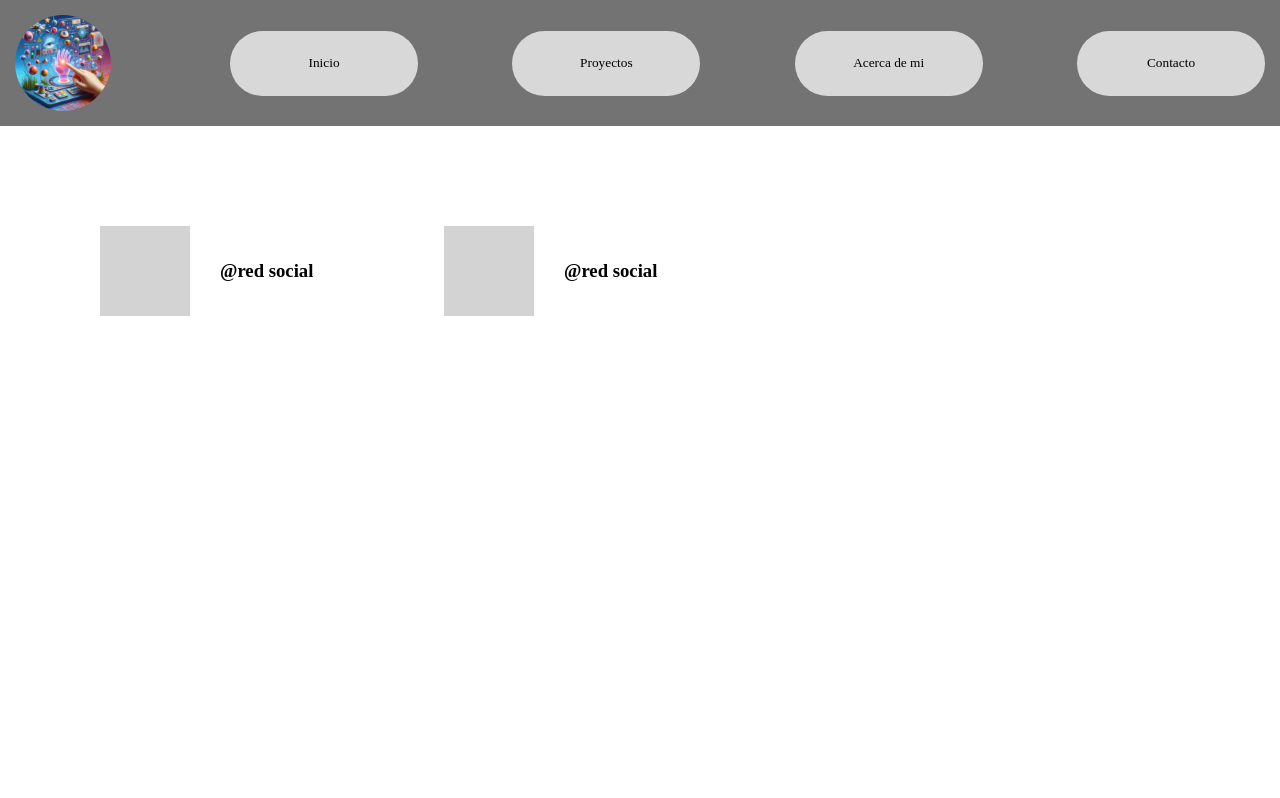
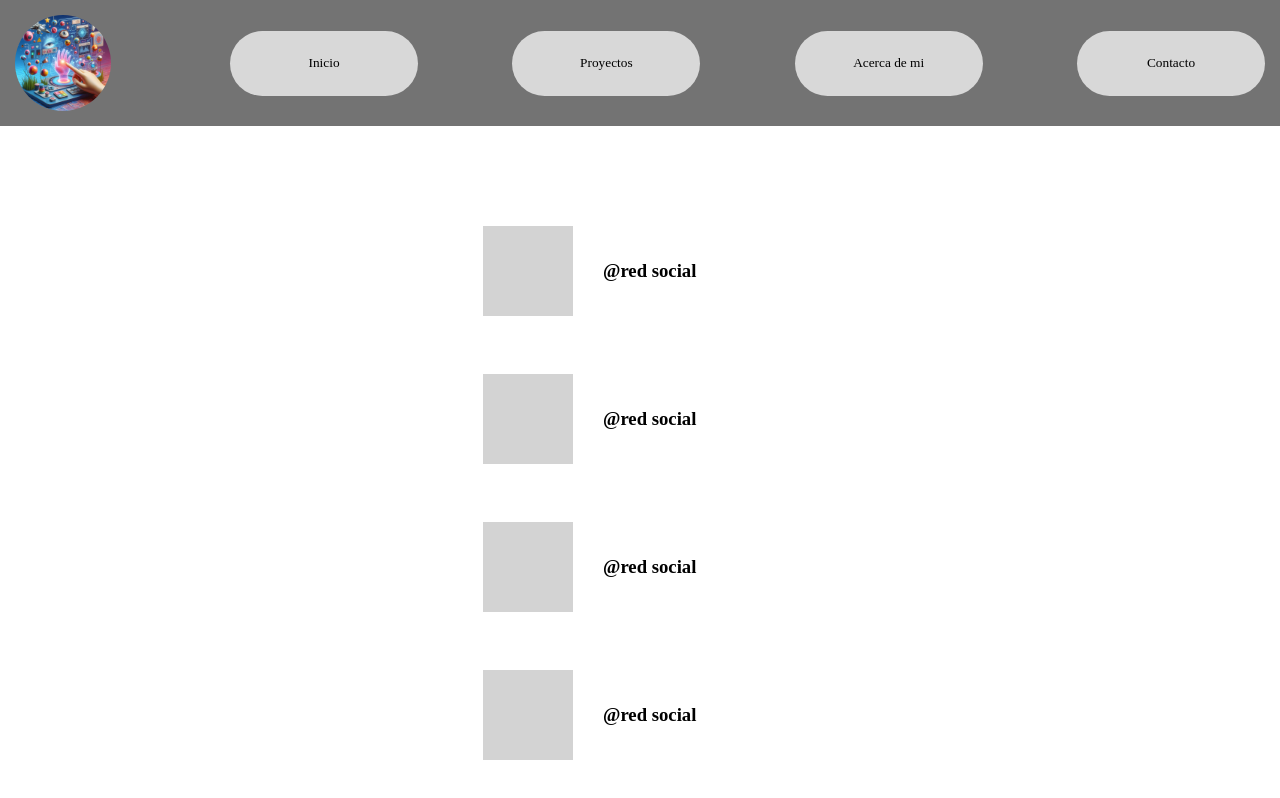
Before and after one commit to K4ta2525/ejercicio1, a plain HTML site: page pages/contactos.html in a window 1280 px wide. Drawn offline with Linux system fonts and the light colour scheme; a web font is replaced by a local one.

Commit message:
avance 3

```diff
--- a/pages/contactos.html
+++ b/pages/contactos.html
@@ -22,11 +22,19 @@
     <div class="contacto-redes">
       <div class="icono-red"></div>
       <div class="texto-red"><h3>@red social</h3></div>
+    </div>
    <div class="contacto-redes">
         <div class="icono-red"></div>
         <div class="texto-red"><h3>@red social</h3></div>
     </div>
-
+    <div class="contacto-redes">
+      <div class="icono-red"></div>
+      <div class="texto-red"><h3>@red social</h3></div>
+  </div>
+  <div class="contacto-redes">
+    <div class="icono-red"></div>
+    <div class="texto-red"><h3>@red social</h3></div>
+</div>
   </div>
 
 </body>
--- a/style.css
+++ b/style.css
@@ -144,7 +144,7 @@ color: black;
 .layout-contacto-redes{
     display: flex;
     margin: 100px;
-    flex-direction: row;
+    flex-direction: column;
     align-items: center;
     gap: 58px;
 }
```
